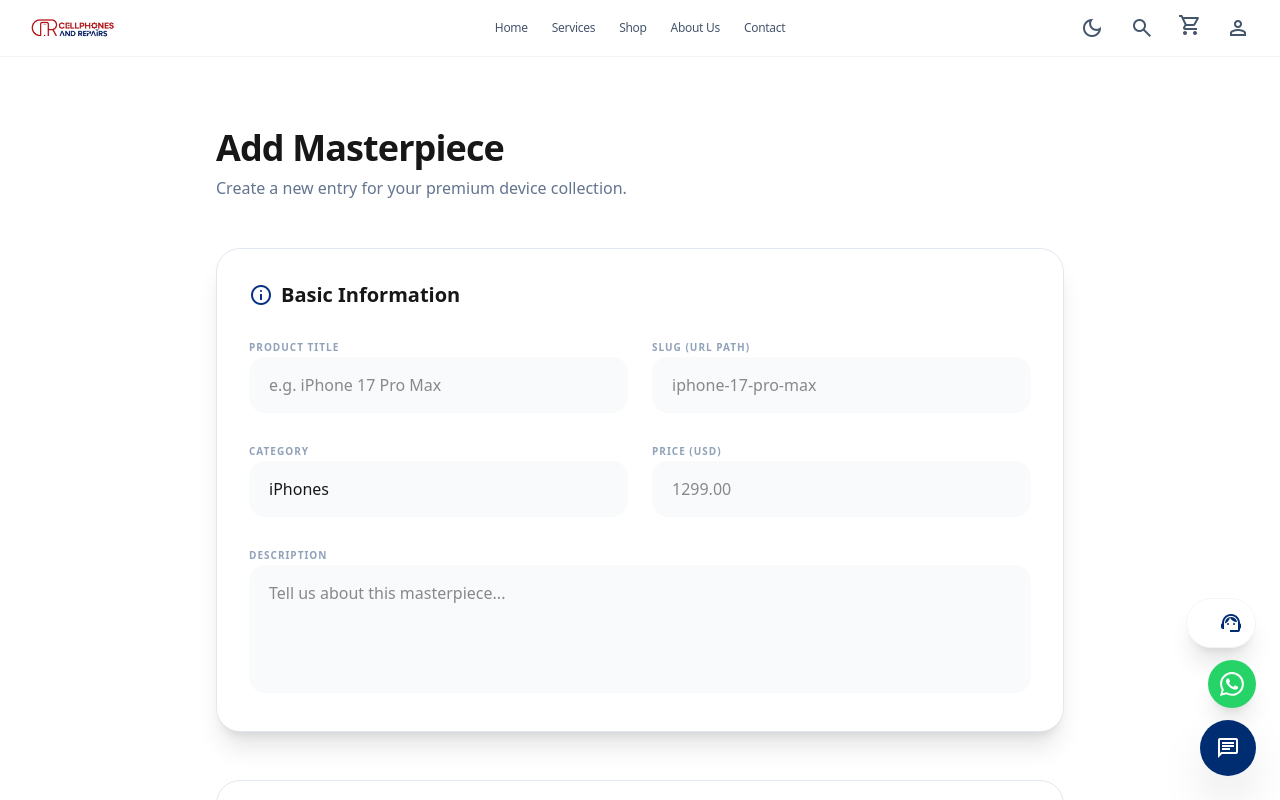
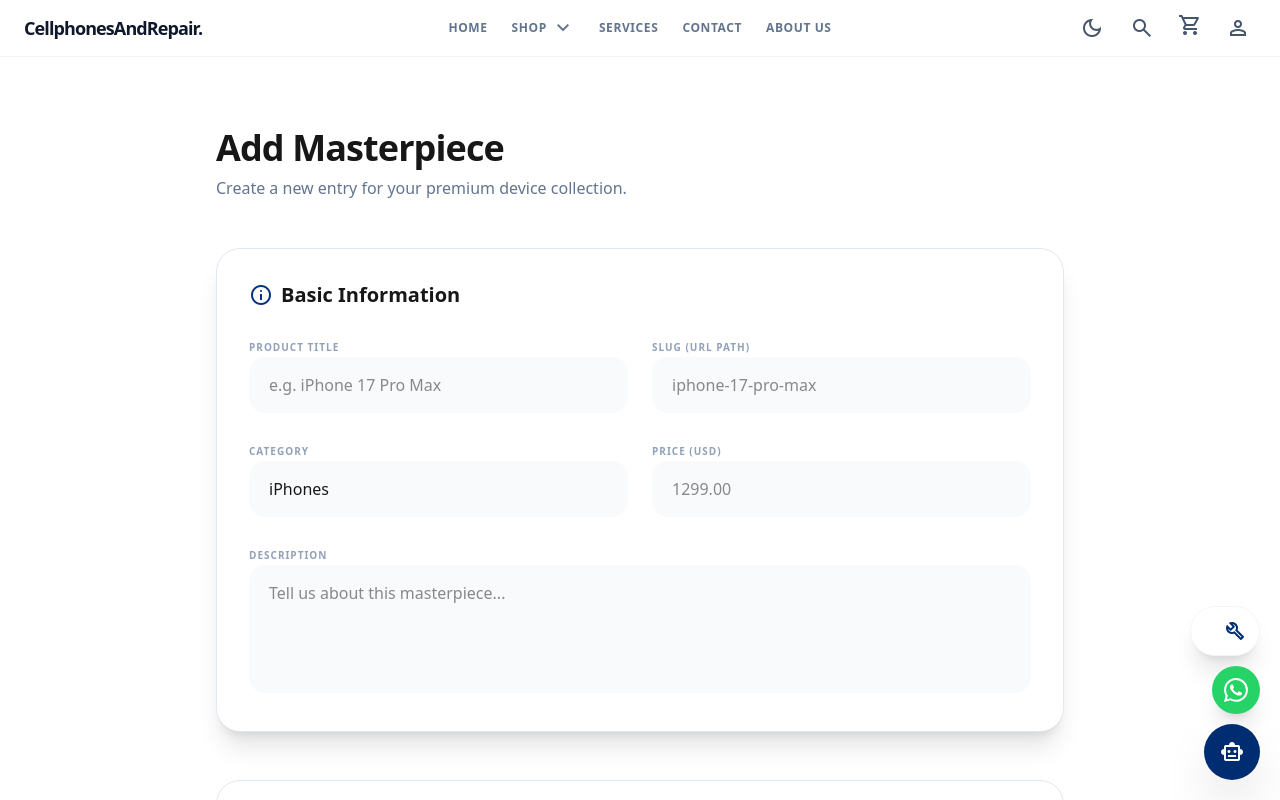
Before and after one commit to FlyPGppVz/PhonesAndRepairs-Final, a Next.js app: page /admin/shop/new in a window 1280 px wide. Shown: the top 800 px of the page. Built offline with nearby package versions, Linux system fonts and the light colour scheme.

Commit message:
feat: complete restoration of FABs, About Gallery, and premium Navbar/Branding

```diff
--- a/src/components/FloatingActions.tsx
+++ b/src/components/FloatingActions.tsx
@@ -74,7 +74,7 @@ export default function FloatingActions() {
   };
 
   return (
-    <div className="fixed bottom-6 right-6 z-[9999] flex flex-col items-end gap-3 pointer-events-none">
+    <div className="fixed bottom-[20px] right-[20px] z-[9999] flex flex-col items-end gap-[10px] pointer-events-none scale-85 md:scale-100 transition-transform duration-300 ease-in-out">
 
       {/* Chat Window */}
       {isChatOpen && (
@@ -83,7 +83,7 @@ export default function FloatingActions() {
           <div className="bg-blue-600 p-4 flex justify-between items-center text-white">
             <div className="flex items-center gap-3">
               <div className="w-10 h-10 rounded-2xl bg-white/20 flex items-center justify-center">
-                <span className="material-symbols-outlined text-[20px]">support_agent</span>
+                <span className="material-symbols-outlined text-[20px]">smart_toy</span>
               </div>
               <div>
                 <h3 className="font-bold text-sm leading-tight">C&R Support</h3>
@@ -137,7 +137,7 @@ export default function FloatingActions() {
             />
             <button
               onClick={handleSend}
-              className={`bg-blue-600 text-white w-10 h-10 rounded-2xl flex items-center justify-center hover:scale-105 active:scale-95 transition-all shadow-lg shadow-blue-500/20 ${!inputValue.trim() && 'opacity-50 pointer-events-none'}`}
+              className={`bg-blue-600 text-white w-10 h-10 rounded-2xl flex items-center justify-center hover:scale-110 active:scale-95 transition-transform duration-300 ease-in-out shadow-lg shadow-blue-500/20 ${!inputValue.trim() && 'opacity-50 pointer-events-none'}`}
             >
               <span className="material-symbols-outlined text-[20px]">send</span>
             </button>
@@ -146,16 +146,16 @@ export default function FloatingActions() {
       )}
 
       {/* FAB Stack */}
-      <div className="flex flex-col items-end gap-3 pointer-events-auto">
+      <div className="flex flex-col items-end gap-[10px] pointer-events-auto">
         {/* Service FAB */}
         <Link
           href="/services"
-          className="group flex items-center gap-3 bg-white dark:bg-blue-600 p-3 rounded-full shadow-xl border border-slate-100 dark:border-white/10 hover:scale-110 active:scale-95 transition-all cursor-pointer"
+          className="group flex items-center gap-3 bg-white dark:bg-blue-600 p-3 rounded-full shadow-xl border border-slate-100 dark:border-white/10 hover:scale-110 active:scale-95 transition-transform duration-300 ease-in-out cursor-pointer"
         >
           <span className="max-w-0 overflow-hidden group-hover:max-w-[150px] transition-all duration-500 ease-out font-black text-[10px] uppercase tracking-widest whitespace-nowrap opacity-0 group-hover:opacity-100 pl-2 text-blue-600 dark:text-white">
             Repair Services
           </span>
-          <span className="material-symbols-outlined text-blue-600 dark:text-white text-[24px]">support_agent</span>
+          <span className="material-symbols-outlined text-blue-600 dark:text-white text-[24px]">build</span>
         </Link>
 
         {/* WhatsApp FAB */}
@@ -163,7 +163,7 @@ export default function FloatingActions() {
           href="https://api.whatsapp.com/send/?phone=13136268888&text&type=phone_number&app_absent=0"
           target="_blank"
           rel="noopener noreferrer"
-          className="bg-[#25D366] text-white p-3 rounded-full shadow-xl hover:scale-110 active:scale-95 transition-all cursor-pointer"
+          className="bg-[#25D366] text-white p-3 rounded-full shadow-xl hover:scale-110 active:scale-95 transition-transform duration-300 ease-in-out cursor-pointer"
         >
           <svg xmlns="http://www.w3.org/2000/svg" width="24" height="24" fill="currentColor" viewBox="0 0 16 16">
             <path d="M13.601 2.326A7.85 7.85 0 0 0 7.994 0C3.627 0 .068 3.558.064 7.926c0 1.399.366 2.76 1.057 3.965L0 16l4.204-1.102a7.9 7.9 0 0 0 3.79.965h.004c4.368 0 7.926-3.558 7.93-7.93A7.9 7.9 0 0 0 13.6 2.326zM7.994 14.521a6.6 6.6 0 0 1-3.356-.92l-.24-.144-2.494.654.666-2.433-.156-.251a6.56 6.56 0 0 1-1.007-3.505c0-3.626 2.957-6.584 6.591-6.584a6.56 6.56 0 0 1 4.66 1.931 6.56 6.56 0 0 1 1.928 4.66c-.004 3.639-2.961 6.592-6.592 6.592m3.615-4.934c-.197-.099-1.17-.578-1.353-.646-.182-.065-.315-.099-.445.099-.133.197-.513.646-.627.775-.114.133-.232.148-.43.05-.197-.1-.836-.308-1.592-.985-.59-.525-.985-1.175-1.103-1.372-.114-.198-.011-.304.088-.403.087-.088.197-.232.296-.346.1-.114.133-.198.198-.33.065-.134.034-.248-.015-.347-.05-.099-.445-1.076-.612-1.47-.16-.389-.323-.335-.445-.34-.114-.007-.247-.007-.38-.007a.73.73 0 0 0-.529.247c-.182.198-.691.677-.691 1.654s.71 1.916.81 2.049c.098.133 1.394 2.132 3.383 2.992.47.205.84.326 1.129.418.475.152.904.129 1.246.08.38-.058 1.171-.48 1.338-.943.164-.464.164-.86.114-.943-.049-.084-.182-.133-.38-.232z"/>
@@ -173,9 +173,9 @@ export default function FloatingActions() {
         {/* Chat Toggle FAB */}
         <button
           onClick={() => setIsChatOpen(!isChatOpen)}
-          className={`bg-blue-600 text-white w-14 h-14 rounded-full shadow-2xl flex items-center justify-center hover:scale-110 active:scale-95 transition-all cursor-pointer ${isChatOpen ? 'rotate-90' : ''}`}
+          className={`bg-blue-600 text-white w-14 h-14 rounded-full shadow-2xl flex items-center justify-center hover:scale-110 active:scale-95 transition-transform duration-300 ease-in-out cursor-pointer ${isChatOpen ? 'rotate-90 shadow-blue-500/40' : ''}`}
         >
-          <span className="material-symbols-outlined text-[28px]">{isChatOpen ? 'close' : 'chat'}</span>
+          <span className="material-symbols-outlined text-[28px]">{isChatOpen ? 'close' : 'smart_toy'}</span>
         </button>
       </div>
     </div>
--- a/src/components/Footer.tsx
+++ b/src/components/Footer.tsx
@@ -6,7 +6,7 @@ export default function Footer() {
     <footer className="w-full border-t border-slate-200 dark:border-slate-800 bg-slate-50 dark:bg-neutral-950 transition-colors duration-500">
       <div className="grid grid-cols-2 md:grid-cols-4 lg:grid-cols-5 gap-12 px-8 py-20 max-w-[1440px] mx-auto">
         <div className="col-span-2 lg:col-span-1 space-y-6">
-          <div className="font-black text-2xl text-slate-900 dark:text-white tracking-tighter">PhonesAndRepairs.</div>
+          <div className="font-black text-2xl text-slate-900 dark:text-white tracking-tighter">CellphonesAndRepair.</div>
           <p className="font-sans text-sm text-slate-500 dark:text-zinc-400 max-w-xs leading-relaxed font-medium">
             Precision engineering for your digital life. Master technical solutions for mobile hardware, tablets, and gaming consoles.
           </p>
@@ -43,7 +43,7 @@ export default function Footer() {
       </div>
 
       <div className="px-8 py-10 border-t border-slate-200/50 dark:border-slate-800/50 max-w-[1440px] mx-auto flex flex-col md:flex-row justify-between items-center gap-6">
-        <p className="font-sans text-xs font-bold text-slate-400 uppercase tracking-widest">© 2024 PhonesAndRepairs. Built for the elite.</p>
+        <p className="font-sans text-xs font-bold text-slate-400 uppercase tracking-widest">© 2024 CellphonesAndRepair. Built for the elite.</p>
         <div className="flex gap-6">
           <span className="material-symbols-outlined text-slate-400 hover:text-blue-600 transition-colors cursor-pointer">facebook</span>
           <span className="material-symbols-outlined text-slate-400 hover:text-blue-600 transition-colors cursor-pointer">potted_plant</span>
--- a/src/components/Navbar.tsx
+++ b/src/components/Navbar.tsx
@@ -38,24 +38,47 @@ export default function Navbar() {
     <header className="fixed top-0 w-full z-50 bg-white/80 dark:bg-[#0a0a0a]/80 backdrop-blur-xl border-b border-slate-200/50 text-slate-900 dark:text-white">
       <nav className="flex items-center justify-between px-6 py-1 max-w-[1440px] mx-auto h-14">
         <div className="flex-1 flex items-center">
-          <Link href="/" className="active:opacity-70 transition-all">
-            <img
-              src="/assets/images/logo-transparent.png"
-              alt="PhonesAndRepairs Logo"
-              className="h-8 w-auto object-contain scale-95 dark:invert dark:brightness-200"
-            />
+          <Link href="/" className="active:opacity-70 transition-all font-black text-lg tracking-tighter">
+            CellphonesAndRepair.
           </Link>
         </div>
 
-        <div className="hidden md:flex flex-[3] items-center justify-center gap-6 font-sans text-[12px] font-medium tracking-tight">
-          <Link href="/" className={`${pathname === '/' ? 'text-blue-600 dark:text-blue-400' : 'text-slate-600 dark:text-slate-400'} hover:text-blue-500 transition-colors`}>Home</Link>
-          <Link href="/services" className={`${pathname === '/services' ? 'text-blue-600 dark:text-blue-400' : 'text-slate-600 dark:text-slate-400'} hover:text-blue-500 transition-colors`}>Services</Link>
-          <Link href="/shop" className={`${pathname?.startsWith('/shop') && !pathname?.startsWith('/admin') ? 'text-blue-600 dark:text-blue-400' : 'text-slate-600 dark:text-slate-400'} hover:text-blue-500 transition-colors`}>Shop</Link>
-          <Link href="/about" className={`${pathname === '/about' ? 'text-blue-600 dark:text-blue-400' : 'text-slate-600 dark:text-slate-400'} hover:text-blue-500 transition-colors`}>About Us</Link>
-          <Link href="/contact" className={`${pathname === '/contact' ? 'text-blue-600 dark:text-blue-400' : 'text-slate-600 dark:text-slate-400'} hover:text-blue-500 transition-colors`}>Contact</Link>
+        <div className="hidden md:flex flex-[2] items-center justify-center gap-6 font-sans text-[12px] font-bold tracking-[0.05em] uppercase">
+          <Link href="/" className={`${pathname === '/' ? 'text-blue-600 dark:text-blue-400' : 'text-slate-500 dark:text-slate-400'} hover:text-blue-600 transition-all duration-300`}>Home</Link>
 
-          {user?.email?.startsWith('flypg65') && (
-            <Link href="/admin/shop" className={`${pathname?.startsWith('/admin') ? 'text-blue-600 dark:text-blue-400' : 'text-slate-600 dark:text-slate-400'} hover:text-blue-500 transition-colors font-bold border-l pl-6 border-slate-200 dark:border-white/10`}>Admin</Link>
+          <div className="relative group/shop h-full flex items-center">
+            <Link href="/shop" className={`${pathname?.startsWith('/shop') && !pathname?.startsWith('/admin') ? 'text-blue-600 dark:text-blue-400' : 'text-slate-500 dark:text-slate-400'} hover:text-blue-600 transition-all duration-300 flex items-center gap-1`}>
+              Shop <span className="material-symbols-outlined text-[14px]">expand_more</span>
+            </Link>
+
+            <div className="absolute top-14 left-1/2 -translate-x-1/2 w-[600px] bg-white/95 dark:bg-[#0a0a0a]/95 backdrop-blur-3xl border border-slate-200/50 dark:border-white/5 shadow-2xl rounded-3xl p-8 opacity-0 invisible group-hover/shop:opacity-100 group-hover/shop:visible transition-all duration-500 translate-y-2 group-hover/shop:translate-y-0 z-50">
+              <div className="grid grid-cols-2 gap-8">
+                <div>
+                  <h4 className="text-[10px] text-slate-400 uppercase tracking-widest mb-4">Devices</h4>
+                  <div className="space-y-3">
+                    <Link href="/shop?category=iPhones" className="block text-xl font-bold text-slate-900 dark:text-white hover:text-blue-600 transition-colors">iPhones</Link>
+                    <Link href="/shop?category=Samsung" className="block text-xl font-bold text-slate-900 dark:text-white hover:text-blue-600 transition-colors">Samsung</Link>
+                    <Link href="/shop?category=iPad" className="block text-xl font-bold text-slate-900 dark:text-white hover:text-blue-600 transition-colors">iPads & Tablets</Link>
+                  </div>
+                </div>
+                <div>
+                  <h4 className="text-[10px] text-slate-400 uppercase tracking-widest mb-4">Support & More</h4>
+                  <div className="space-y-3">
+                    <Link href="/services" className="block text-xl font-bold text-slate-900 dark:text-white hover:text-blue-600 transition-colors">Repairs</Link>
+                    <Link href="/shop?category=Accessories" className="block text-xl font-bold text-slate-900 dark:text-white hover:text-blue-600 transition-colors">Accessories</Link>
+                    <Link href="/shop?category=Consoles" className="block text-xl font-bold text-slate-900 dark:text-white hover:text-blue-600 transition-colors">Consoles</Link>
+                  </div>
+                </div>
+              </div>
+            </div>
+          </div>
+
+          <Link href="/services" className={`${pathname === '/services' ? 'text-blue-600 dark:text-blue-400' : 'text-slate-500 dark:text-slate-400'} hover:text-blue-600 transition-all duration-300`}>Services</Link>
+          <Link href="/contact" className={`${pathname === '/contact' ? 'text-blue-600 dark:text-blue-400' : 'text-slate-500 dark:text-slate-400'} hover:text-blue-600 transition-all duration-300`}>Contact</Link>
+          <Link href="/about" className={`${pathname === '/about' ? 'text-blue-600 dark:text-blue-400' : 'text-slate-500 dark:text-slate-400'} hover:text-blue-600 transition-all duration-300 underline-offset-4 decoration-blue-600`}>About Us</Link>
+
+          {user?.email === 'flypg65@gmail.com' && (
+            <Link href="/admin/shop" className={`${pathname?.startsWith('/admin') ? 'text-blue-600 dark:text-blue-400' : 'text-blue-600 font-black border-l pl-4'} hover:opacity-80 transition-all`}>Admin</Link>
           )}
         </div>
 
```
Also changed, not shown: src/app/about/page.tsx (+26 -0 lines).
